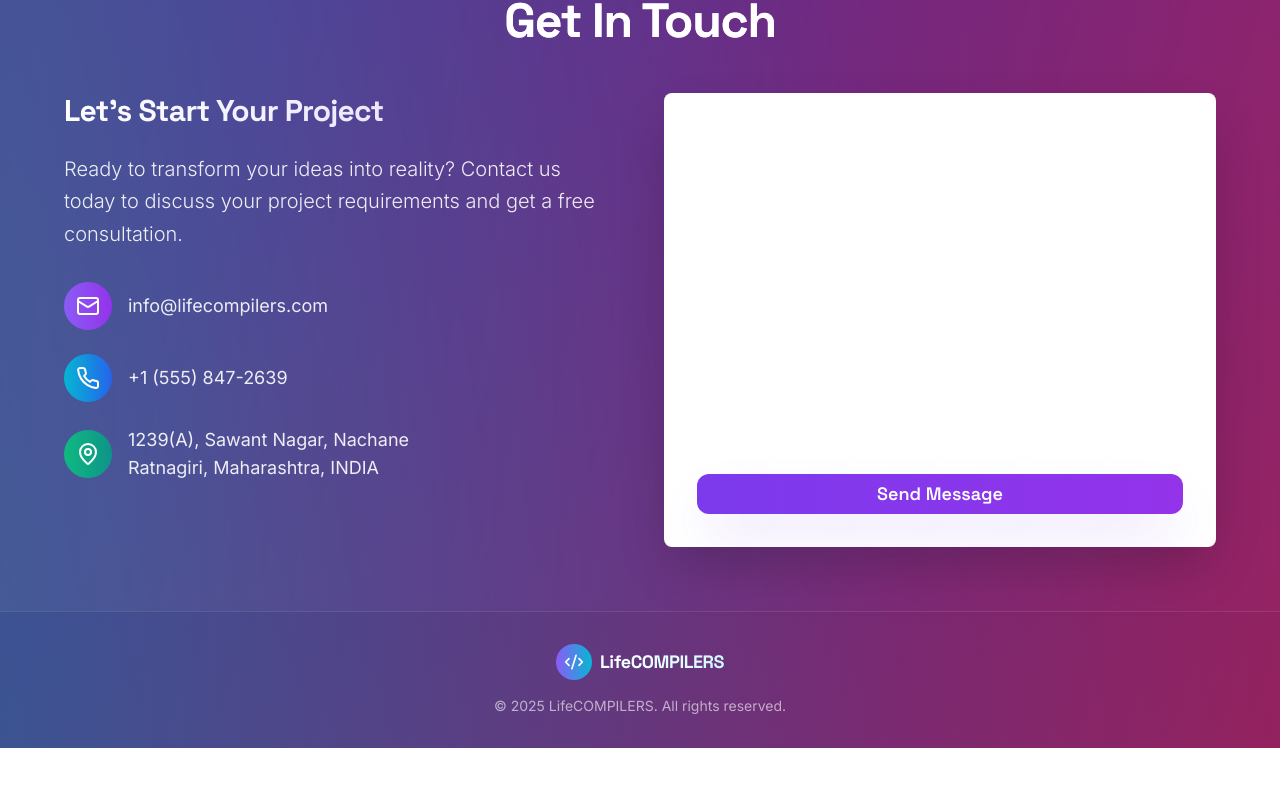
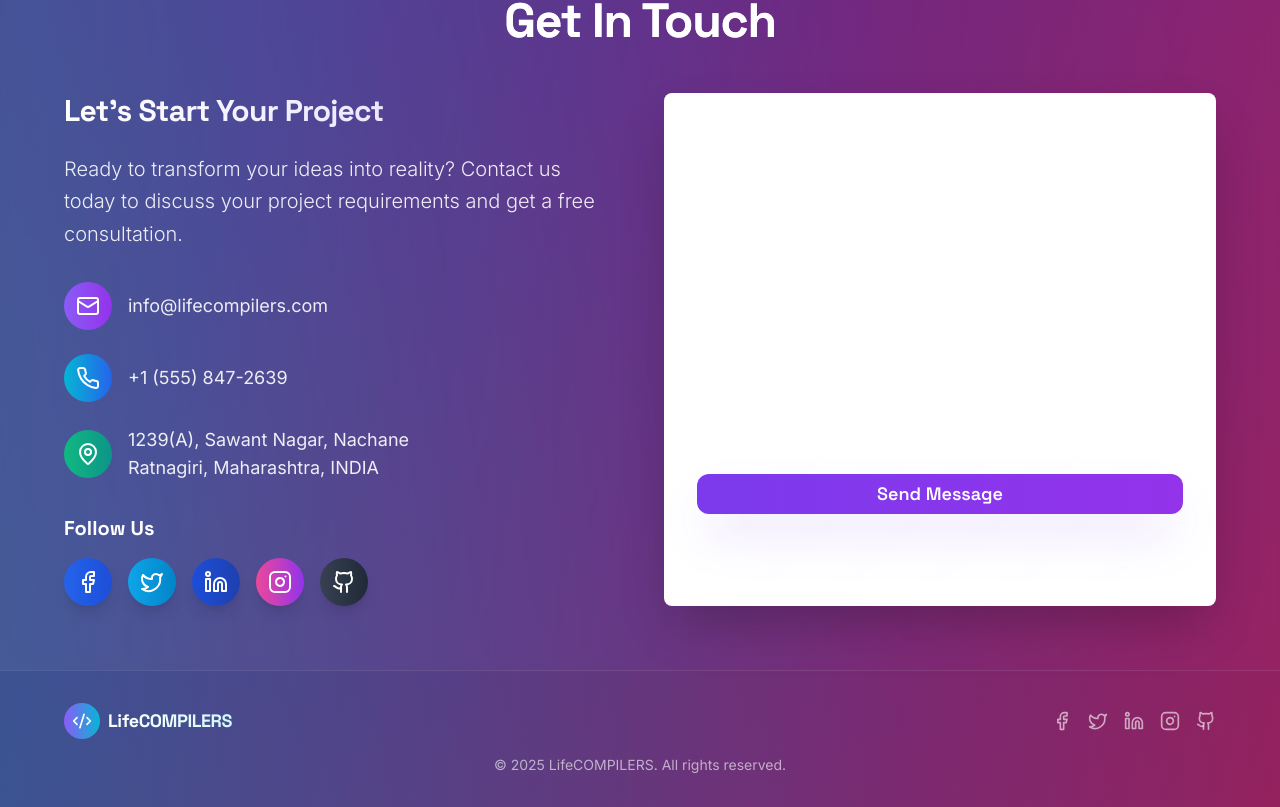
Before and after one commit to lifecompilers/lifecompilers.com, a Next.js app: page / in a window 1280 px wide. Shown: the part 2647-3454 px from the top of the page. Before the commit the page ends 3395 px from the top, so only its background shows below. Built offline with nearby package versions, Linux system fonts and the light colour scheme.

Commit message:
feat: add social media links to contact and footer
Enhance connectivity with social media buttons and icons.

#VERCEL_SKIP

Co-authored-by: Zilu Ramkrishna Rane <9009188+zilurrane@users.noreply.github.com>

```diff
--- a/app/page.tsx
+++ b/app/page.tsx
@@ -13,6 +13,11 @@ import {
   Mail,
   Phone,
   MapPin,
+  Facebook,
+  Twitter,
+  Instagram,
+  Linkedin,
+  Github,
 } from "lucide-react"
 import Link from "next/link"
 
@@ -356,6 +361,63 @@ export default function HomePage() {
                   </span>
                 </div>
               </div>
+
+              {/* Social Media Links */}
+              <div className="mt-8">
+                <h4 className="text-xl font-space-grotesk font-bold mb-4 text-white">Follow Us</h4>
+                <div className="flex space-x-4">
+                  <Link
+                    href="https://facebook.com/lifecompilers"
+                    target="_blank"
+                    rel="noopener noreferrer"
+                    className="group"
+                  >
+                    <div className="p-3 bg-gradient-to-r from-blue-600 to-blue-700 rounded-full hover:from-blue-700 hover:to-blue-800 transition-all duration-300 transform group-hover:scale-110 shadow-lg hover:shadow-blue-500/30">
+                      <Facebook className="h-6 w-6 text-white" />
+                    </div>
+                  </Link>
+                  <Link
+                    href="https://twitter.com/lifecompilers"
+                    target="_blank"
+                    rel="noopener noreferrer"
+                    className="group"
+                  >
+                    <div className="p-3 bg-gradient-to-r from-sky-500 to-sky-600 rounded-full hover:from-sky-600 hover:to-sky-700 transition-all duration-300 transform group-hover:scale-110 shadow-lg hover:shadow-sky-500/30">
+                      <Twitter className="h-6 w-6 text-white" />
+                    </div>
+                  </Link>
+                  <Link
+                    href="https://linkedin.com/company/lifecompilers"
+                    target="_blank"
+                    rel="noopener noreferrer"
+                    className="group"
+                  >
+                    <div className="p-3 bg-gradient-to-r from-blue-700 to-blue-800 rounded-full hover:from-blue-800 hover:to-blue-900 transition-all duration-300 transform group-hover:scale-110 shadow-lg hover:shadow-blue-700/30">
+                      <Linkedin className="h-6 w-6 text-white" />
+                    </div>
+                  </Link>
+                  <Link
+                    href="https://instagram.com/lifecompilers"
+                    target="_blank"
+                    rel="noopener noreferrer"
+                    className="group"
+                  >
+                    <div className="p-3 bg-gradient-to-r from-pink-500 to-purple-600 rounded-full hover:from-pink-600 hover:to-purple-700 transition-all duration-300 transform group-hover:scale-110 shadow-lg hover:shadow-pink-500/30">
+                      <Instagram className="h-6 w-6 text-white" />
+                    </div>
+                  </Link>
+                  <Link
+                    href="https://github.com/lifecompilers"
+                    target="_blank"
+                    rel="noopener noreferrer"
+                    className="group"
+                  >
+                    <div className="p-3 bg-gradient-to-r from-gray-700 to-gray-800 rounded-full hover:from-gray-800 hover:to-gray-900 transition-all duration-300 transform group-hover:scale-110 shadow-lg hover:shadow-gray-700/30">
+                      <Github className="h-6 w-6 text-white" />
+                    </div>
+                  </Link>
+                </div>
+              </div>
             </div>
             <Card className="bg-gradient-to-br from-white/10 to-white/5 backdrop-blur-xl border border-white/20 shadow-2xl">
               <CardContent className="p-8">
@@ -393,8 +455,9 @@ export default function HomePage() {
 
       {/* Footer */}
       <footer className="relative px-4 py-8 border-t border-white/10">
-        <div className="max-w-6xl mx-auto text-center">
-          <div className="flex items-center justify-center space-x-2 mb-4">
+        <div className="max-w-6xl mx-auto">
+          <div className="flex flex-col md:flex-row items-center justify-between space-y-4 md:space-y-0">
+            <div className="flex items-center space-x-2">
               <div className="p-2 bg-gradient-to-r from-violet-500 to-cyan-500 rounded-full">
                 <Code2 className="h-5 w-5 text-white" />
               </div>
@@ -402,9 +465,56 @@ export default function HomePage() {
                 LifeCOMPILERS
               </span>
             </div>
+
+            <div className="flex space-x-4">
+              <Link
+                href="https://facebook.com/lifecompilers"
+                target="_blank"
+                rel="noopener noreferrer"
+                className="text-white/60 hover:text-white transition-colors duration-300"
+              >
+                <Facebook className="h-5 w-5" />
+              </Link>
+              <Link
+                href="https://twitter.com/lifecompilers"
+                target="_blank"
+                rel="noopener noreferrer"
+                className="text-white/60 hover:text-white transition-colors duration-300"
+              >
+                <Twitter className="h-5 w-5" />
+              </Link>
+              <Link
+                href="https://linkedin.com/company/lifecompilers"
+                target="_blank"
+                rel="noopener noreferrer"
+                className="text-white/60 hover:text-white transition-colors duration-300"
+              >
+                <Linkedin className="h-5 w-5" />
+              </Link>
+              <Link
+                href="https://instagram.com/lifecompilers"
+                target="_blank"
+                rel="noopener noreferrer"
+                className="text-white/60 hover:text-white transition-colors duration-300"
+              >
+                <Instagram className="h-5 w-5" />
+              </Link>
+              <Link
+                href="https://github.com/lifecompilers"
+                target="_blank"
+                rel="noopener noreferrer"
+                className="text-white/60 hover:text-white transition-colors duration-300"
+              >
+                <Github className="h-5 w-5" />
+              </Link>
+            </div>
+          </div>
+
+          <div className="text-center mt-4">
             <p className="text-white/60 text-sm font-inter">
               © {new Date().getFullYear()} LifeCOMPILERS. All rights reserved.
             </p>
+          </div>
         </div>
       </footer>
     </div>
```
Lines whose indentation alone changed are shown as unchanged.
